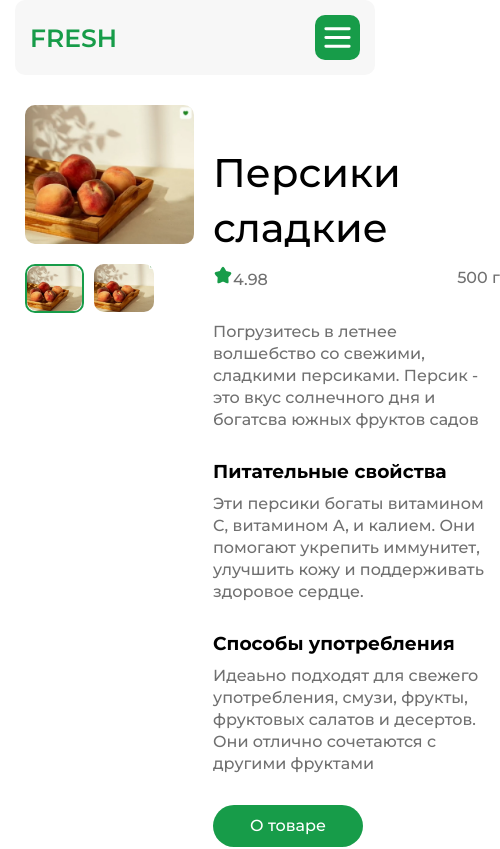
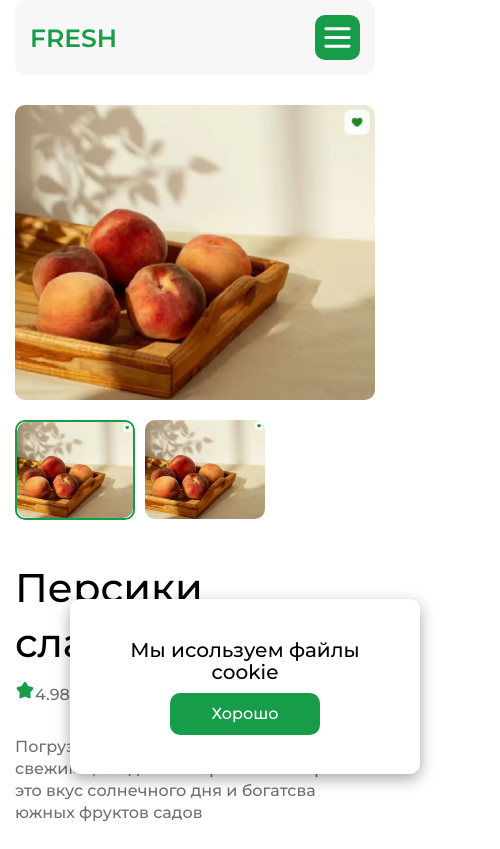
Before and after one commit to caxar/fresh-store, a React (Vite) app: page /goods/1 in a window 390 px wide. Shown: the top 849 px of the page, 500 px wide, since content can reach past the window. Built offline with nearby package versions, Linux system fonts and the light colour scheme.

Commit message:
адаптив single-product

```diff
--- /dev/null
+++ b/src/components/Cookie/Cookie.scss
@@ -0,0 +1,59 @@
+@import "../../css-config/colors.scss";
+@import "../../css-config/mixins.scss";
+
+.cookie {
+  position: fixed;
+  width: 350px;
+  height: 175px;
+  border-radius: 10px;
+  background: $white;
+  left: 70px;
+  bottom: 70px;
+  padding: 20px 50px;
+  z-index: 50;
+  -webkit-border-radius: 10px;
+  -moz-border-radius: 10px;
+  -ms-border-radius: 10px;
+  -o-border-radius: 10px;
+  animation: cookieAnimation 0.3s ease;
+  -webkit-animation: cookieAnimation 0.7s ease;
+  box-shadow: rgba(0, 0, 0, 0.35) 0px 5px 15px;
+  &-alert {
+    display: flex;
+    flex-direction: column;
+    justify-content: center;
+    height: 100%;
+    align-items: center;
+    gap: 10px;
+    &__text {
+      color: $black;
+      font-size: 20px;
+      display: flex;
+      text-align: center;
+    }
+    &__btn {
+      display: flex;
+      align-items: center;
+      justify-content: center;
+      color: $white;
+      background: $green-3;
+      border-radius: 10px;
+      width: 150px;
+      padding: 10px;
+      cursor: pointer;
+      -webkit-border-radius: 10px;
+      -moz-border-radius: 10px;
+      -ms-border-radius: 10px;
+      -o-border-radius: 10px;
+    }
+  }
+}
+
+@keyframes cookieAnimation {
+  0% {
+    left: -100%;
+  }
+  100% {
+    left: 70px;
+  }
+}
--- /dev/null
+++ b/src/components/Cookie/index.tsx
@@ -0,0 +1,24 @@
+import React from "react";
+
+import "./Cookie.scss";
+
+const Cookie = () => {
+  const [clickedBtn, setClickedBtn] = React.useState<boolean>();
+  const handleClickBtn = () => {
+    localStorage.setItem("cookie", "true");
+    setClickedBtn(true);
+  };
+
+  return (
+    <div className="cookie" style={{ left: clickedBtn ? "100%" : "" }}>
+      <div className="cookie-alert">
+        <div className="cookie-alert__text">Мы исользуем файлы cookie </div>
+        <div onClick={() => handleClickBtn()} className="cookie-alert__btn">
+          Хорошо
+        </div>
+      </div>
+    </div>
+  );
+};
+
+export default Cookie;
--- a/src/components/Footer/index.tsx
+++ b/src/components/Footer/index.tsx
@@ -4,6 +4,7 @@ import footerBg from "../../assets/footer-bg.png";
 
 import "./Footer.scss";
 import Button from "../Button";
+import Cookie from "../Cookie";
 
 const Footer = () => {
   return (
@@ -48,6 +49,7 @@ const Footer = () => {
           </div>
         </div>
       </div>
+      {localStorage.getItem("cookie") === "true" ? "" : <Cookie />}
     </div>
   );
 };
--- a/src/components/Home/index.tsx
+++ b/src/components/Home/index.tsx
@@ -11,6 +11,7 @@ import Footer from "../Footer";
 import Offer from "../Footer/Offer";
 import ScrollBtn from "../ScrollBtn";
 import BottomNavigation from "../BottomNavigation";
+import Cookie from "../Cookie";
 
 const Home = () => {
   const [scrollingBtn, setScrollingBtn] = React.useState<boolean>(false);
--- a/src/components/RecipeItem/RecipeItem.scss
+++ b/src/components/RecipeItem/RecipeItem.scss
@@ -1,6 +1,8 @@
 @import "../../css-config/colors.scss";
+@import "../../css-config/mixins.scss";
 
 .recipe {
+  margin-bottom: 80px;
   &-wrapper {
   }
   &-text {
@@ -12,6 +14,7 @@
       font-size: 45px;
       color: #000;
       font-weight: 500;
+      line-height: 45px;
     }
   }
   &-slider {
@@ -91,3 +94,16 @@
     }
   }
 }
+
+@include md {
+  .recipe-text {
+    .title {
+      font-size: 35px;
+    }
+  }
+}
+@include sm {
+  .recipe-text {
+    flex-direction: column;
+  }
+}
--- a/src/components/RecipeItem/index.tsx
+++ b/src/components/RecipeItem/index.tsx
@@ -26,12 +26,33 @@ const RecipeItem = () => {
           </div>
           <div className="recipe-slider">
             <Swiper
-              navigation={true}
+              navigation={false}
               modules={[Navigation]}
               slidesPerView={4}
               spaceBetween={30}
               grabCursor={true}
-              className="mySwiper"
+              breakpoints={{
+                320: {
+                  slidesPerView: 1,
+                  // spaceBetween: 20,
+                },
+                640: {
+                  slidesPerView: 2,
+                  // spaceBetween: 20,
+                },
+                768: {
+                  slidesPerView: 2,
+                  // spaceBetween: 40,
+                },
+                1028: {
+                  slidesPerView: 3,
+                  // spaceBetween: 30,
+                },
+                1250: {
+                  slidesPerView: 4,
+                  // spaceBetween: 30,
+                },
+              }}
             >
               <SwiperSlide>
                 <div className="recipe-slider__item">
--- a/src/components/SingleProduct/ProductCarousel/ProductCarousel.scss
+++ b/src/components/SingleProduct/ProductCarousel/ProductCarousel.scss
@@ -2,10 +2,10 @@
 
 .single-swiper {
   .swiper {
-    width: 90%;
+    width: 100%;
   }
   .swiper img {
-    width: 95%;
+    width: 100%;
     vertical-align: bottom;
     border-radius: 10px;
     -webkit-border-radius: 10px;
--- a/src/components/SingleProduct/SingleProduct.scss
+++ b/src/components/SingleProduct/SingleProduct.scss
@@ -1,18 +1,18 @@
 @import "../../css-config/colors.scss";
+@import "../../css-config/mixins.scss";
 
 .single-product {
   &__wrapper {
     display: flex;
-    // gap: 40px;
+    gap: 40px;
     margin-bottom: 80px;
   }
   &__slider {
-    position: sticky;
-    position: -webkit-sticky; /* for Safari */
+    position: -webkit-sticky;
     position: sticky;
     top: 0;
-    align-self: flex-start; /* <-- this is the fix */
-    width: 55%;
+    align-self: flex-start;
+    width: 50%;
   }
   &__text {
     margin-top: 40px;
@@ -37,12 +37,6 @@
       h3 {
         color: $black;
         margin-bottom: 10px;
-      }
-      &-first {
-      }
-      &-second {
-      }
-      &-third {
       }
     }
     .properties {
@@ -112,3 +106,18 @@
     }
   }
 }
+
+@include lg {
+  .single-product {
+    &__wrapper {
+      flex-direction: column;
+    }
+    &__slider {
+      position: initial;
+      width: 100%;
+    }
+    &__text {
+      margin-top: 0;
+    }
+  }
+}
```
